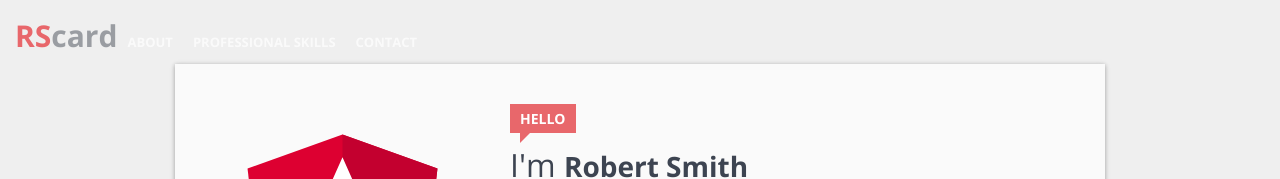
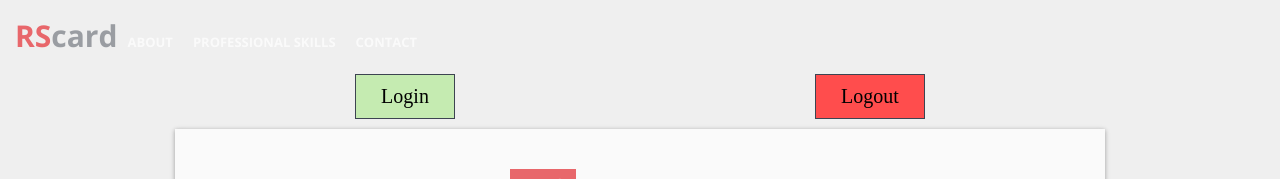
Before and after one commit to SunsetRiders/fe-rampup-ingrid, an Angular app: page /about in a window 1280 px wide. Shown: the top 179 px of the page. Built offline with nearby package versions, Linux system fonts and the light colour scheme.

Commit message:
feat(about): add buttons login logout

```diff
--- a/src/app/about/about/about.component.html
+++ b/src/app/about/about/about.component.html
@@ -1,3 +1,7 @@
+<div class="div">
+  <button class="login">Login</button>
+  <button class="logout">Logout</button>
+</div>
 <app-profile></app-profile>
 
 <button class="button">Download Resume</button>
--- a/src/app/about/about/about.component.scss
+++ b/src/app/about/about/about.component.scss
@@ -25,4 +25,28 @@
     font-size: 20px;
     line-height: 1.8;
   }
+
+  > .div {
+    display: flex;
+  }
+
+  > .div > .login {
+    margin: 10px auto;
+    padding: 10px 25px;
+    background-color: #c5ebb1;
+    border: 1px solid #3d4451;
+    font-family: serif;
+    font-size: 20px;
+    cursor: pointer;
+  }
+
+  > .div > .logout {
+    margin: 10px auto;
+    padding: 10px 25px;
+    background-color: #ff4d4d;
+    border: 1px solid #3d4451;
+    font-family: serif;
+    font-size: 20px;
+    cursor: pointer;
+  }
 }
```
